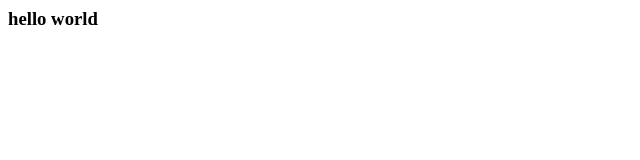
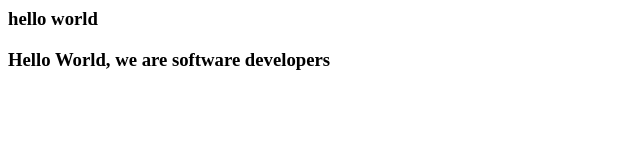
Before and after one commit to ahmedtaa/ahmed_byron, a plain HTML site: page index.html in a window 1280 px wide. Shown: the whole page, without its empty margins (0-640 px from the left). Drawn offline with Linux system fonts and the light colour scheme.

Commit message:
Byron updated file

```diff
--- a/index.html
+++ b/index.html
@@ -1,3 +1,4 @@
 <html>
     <h3>hello world</h3>
+    <h3>Hello World, we are software developers</h3>
 </html>
```
